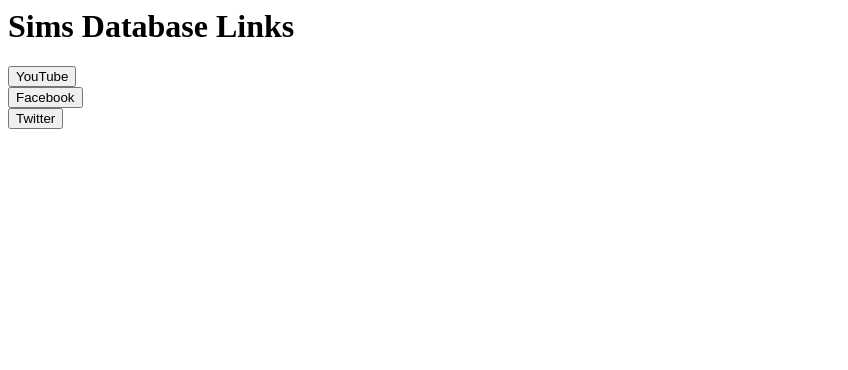
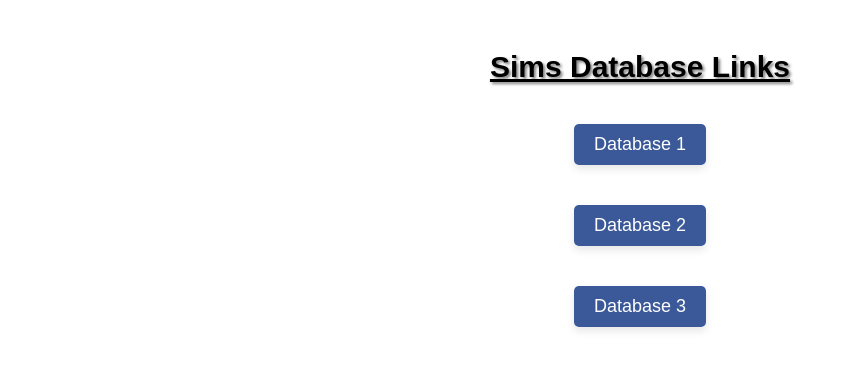
Before and after one commit to sanwels/website-for-sim-database, a plain HTML site: page index.html in a window 1280 px wide. Shown: the whole page, without its empty margins (0-848 px from the left). Drawn offline with Linux system fonts and the light colour scheme.

Commit message:
Update index.html

```diff
--- a/index.html
+++ b/index.html
@@ -1,23 +1,63 @@
+<!DOCTYPE html>
 <html lang="en">
 <head>
     <meta charset="UTF-8">
     <meta name="viewport" content="width=device-width, initial-scale=1.0">
-    <title>Sims Database Links</title>
-    <link rel="stylesheet" href="styles.css">
+    <title>Website</title>
+    <style>
+        body {
+            font-family: Arial, sans-serif;
+            margin: 0;
+            padding: 0;
+            text-align: center;
+            margin-top: 50px;
+        }
+        .button-container {
+            display: flex;
+            flex-direction: column;
+            align-items: center;
+            gap: 20px; /* Adjust as needed */
+        }
+        .social-media-label {
+            display: block;
+            font-weight: bold;
+            font-size: 30px; /* Adjust the font size as needed */
+            margin-top: 20px; /* Adjust as needed */
+            text-decoration: underline; /* Add underline */
+            text-shadow: 2px 2px 3px rgba(0,0,0,0.5); /* Add shadow */
+        }
+        .login-button {
+            background-color: #3b5998;
+            color: white;
+            padding: 10px 20px;
+            font-size: 18px;
+            border: none;
+            cursor: pointer;
+            border-radius: 5px;
+            transition: background-color 0.3s ease;
+            margin: 10px 0; /* Add margin between buttons */
+            box-shadow: 0 4px 8px rgba(0, 0, 0, 0.1); /* Add shadow */
+        }
+        .login-button:hover {
+            background-color: #2d4373;
+        }
+    </style>
 </head>
 <body>
-    <h1 class="text-center">Sims Database Links</h1>
-    <div class="button-container">
-        <div class="social-column">
-            <button class="social-button" id="youtube-btn">YouTube</button>
-        </div>
-        <div class="social-column">
-            <button class="social-button" id="facebook-btn">Facebook</button>
-        </div>
-        <div class="social-column">
-            <button class="social-button" id="twitter-btn">Twitter</button>
-        </div>
-    </div>
-    <script src="app.js"></script>
+
+<p class="social-media-label">Sims Database Links</p>
+
+<div class="button-container">
+    <button class="login-button" onclick="openWebsite('https://facebook.com/')">Database 1</button>
+    <button class="login-button" onclick="openWebsite('https://twitter.com/')">Database 2</button>
+    <button class="login-button" onclick="openWebsite('https://www.youtube.com/')">Database 3</button>
+</div>
+
+<script>
+    function openWebsite(url) {
+        window.location.href = url;
+    }
+</script>
+
 </body>
 </html>
```
